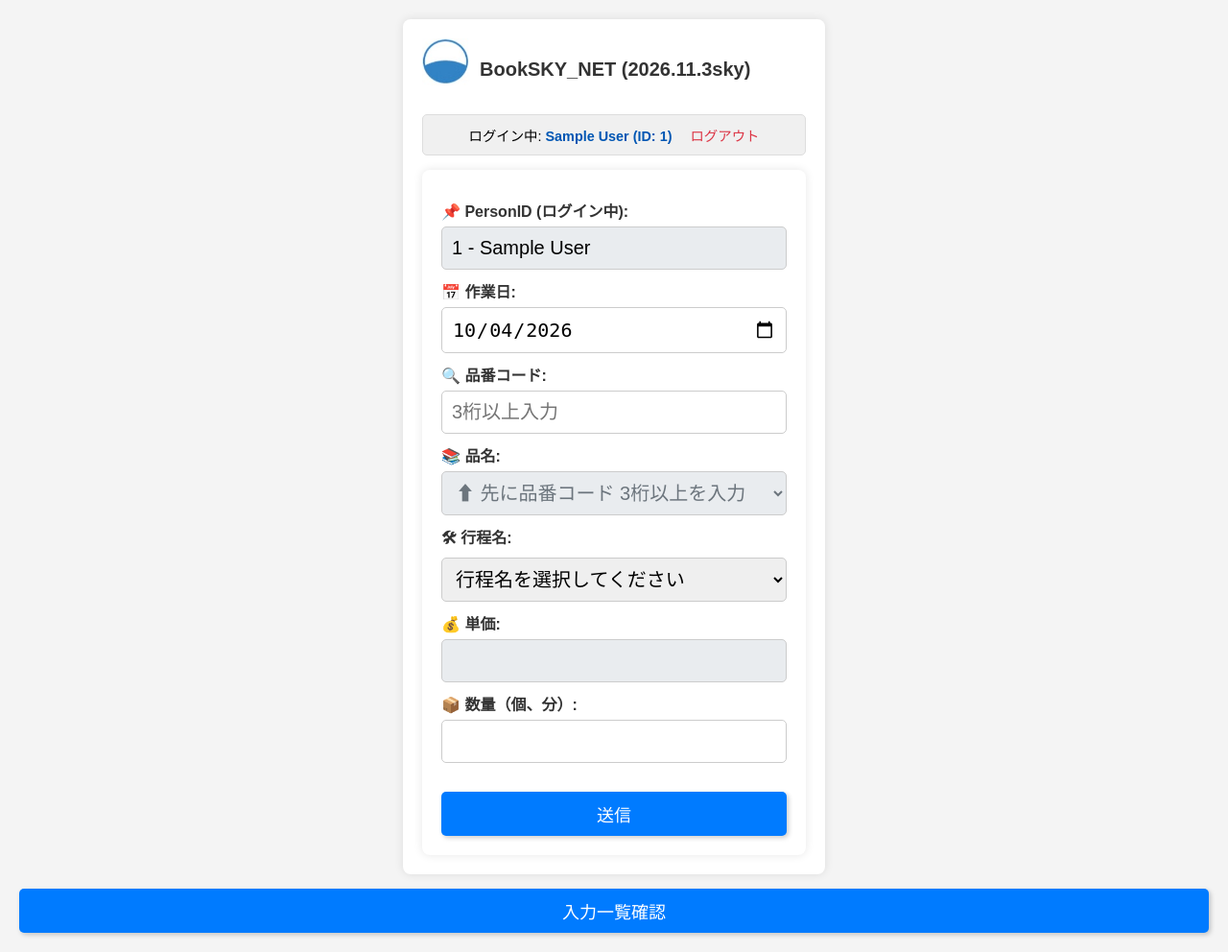
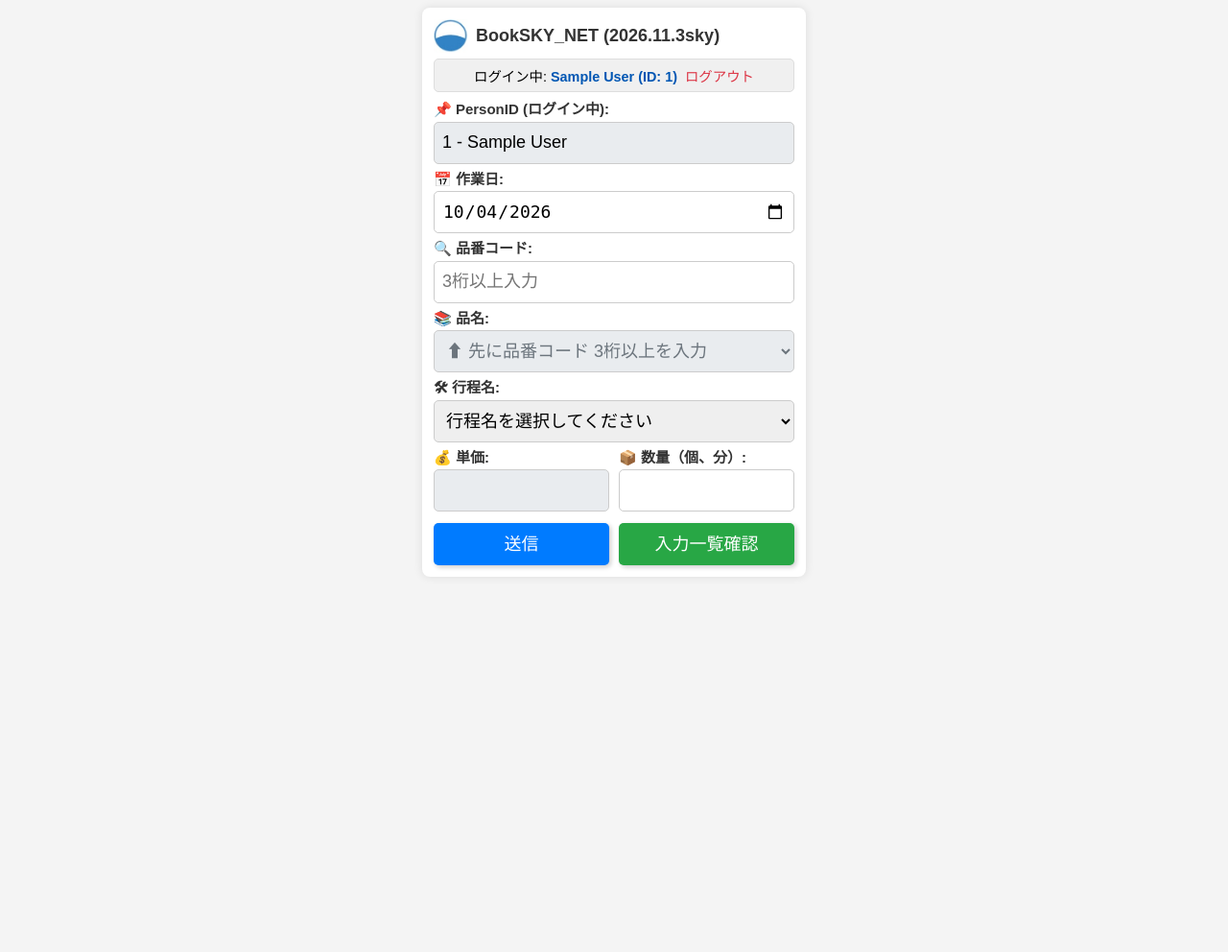
Before and after one commit to masanorimiyamoto-cloud/skyandsea, a Flask app: page / in a window 1280 px wide. Shown: the whole page at 96% size. After the commit the page ends 591 px from the top, so only its background shows below. Run offline with Flask 3, Linux system fonts and the light colour scheme; the visitor is signed in with stand-in values (Sample User, id 1).

Commit message:
feat: 入力・一覧画面の余白と操作配置を改善

```diff
--- a/templates/index.html
+++ b/templates/index.html
@@ -10,30 +10,42 @@
             font-family: Arial, sans-serif;
             background-color: #f4f4f4;
             text-align: center;
-            padding: 20px;
+            padding: 8px;
             margin: 0; /* bodyのデフォルトマージンをリセット */
         }
         .container {
             max-width: 400px;
             margin: auto;
-            padding: 20px;
+            padding: 12px;
+            box-sizing: border-box;
             background: white;
             border-radius: 8px;
             box-shadow: 0 0 10px rgba(0,0,0,0.1);
             text-align: left;
         }
+        form {
+            margin: 0;
+            padding: 0;
+            border-radius: 0;
+            box-shadow: none;
+        }
         label {
             font-weight: bold;
             display: block;
-            margin-top: 10px;
+            margin-top: 6px;
+            font-size: 15px;
+            line-height: 1.3;
         }
+        form > div:first-child label { margin-top: 0; }
         input, select, button {
             width: 100%;
-            padding: 10px;
-            margin-top: 5px;
+            min-height: 44px;
+            padding: 8px;
+            margin-top: 3px;
             border: 1px solid #ccc;
             border-radius: 5px;
-            font-size: 20px;
+            font-size: 18px;
+            line-height: 1.25;
             box-sizing: border-box;
         }
         input[readonly] { /* 読み取り専用フィールドのスタイル */
@@ -70,8 +82,23 @@
             box-shadow: none;
             opacity: 0.8;
         }
-        #submitButton {
-            margin-top: 30px;
+        .quantity-fields,
+        .form-actions {
+            display: grid;
+            grid-template-columns: repeat(2, minmax(0, 1fr));
+            gap: 10px;
+        }
+        .form-actions {
+            margin-top: 12px;
+        }
+        .form-actions button {
+            margin-top: 0;
+        }
+        #viewRecordsButton { background-color: #28a745; }
+        #viewRecordsButton:hover { background-color: #218838; }
+        button:focus-visible {
+            outline: 3px solid #0056b3;
+            outline-offset: 2px;
         }
         .message {
             padding: 10px;
@@ -83,11 +110,17 @@
         .error { background-color: #f8d7da; color: #721c24; border: 1px solid #f5c6cb; }
         .warning { background-color: #fff3cd; color: #856404; border: 1px solid #ffeeba; }
         .info { background-color: #d1ecf1; color: #0c5460; border: 1px solid #bee5eb; }
-        .header { text-align: center; margin-bottom: 20px; }
-        .logo { max-width: 100px; height: auto; margin-bottom: 10px; }
+        .header { gap: 8px; margin-bottom: 6px; }
+        .header h2 { margin: 0; font-size: 18px; line-height: 1.3; }
+        .logo { width: 36px; height: auto; margin: 0; }
         .user-info {
-            margin-bottom: 15px;
-            padding: 10px;
+            display: flex;
+            flex-wrap: wrap;
+            align-items: center;
+            justify-content: center;
+            gap: 4px 8px;
+            margin-bottom: 8px;
+            padding: 6px 8px;
             background-color: #f0f0f0;
             border: 1px solid #ddd;
             border-radius: 5px;
@@ -95,7 +128,7 @@
             font-size: 0.9em;
         }
         .user-info strong { color: #0056b3; }
-        .user-info a { margin-left: 15px; color: #dc3545; text-decoration: none; }
+        .user-info a { color: #dc3545; text-decoration: none; }
         .user-info a:hover { text-decoration: underline; }
 
         #worknameSelect {
@@ -122,7 +155,7 @@
 
         {% if session.logged_in_personid %}
         <div class="user-info">
-            ログイン中: <strong>{{ logged_in_personname }} (ID: {{ logged_in_personid }})</strong>
+            <span>ログイン中: <strong>{{ logged_in_personname }} (ID: {{ logged_in_personid }})</strong></span>
             <a href="{{ url_for('auth_bp.logout') }}">ログアウト</a>
         </div>
         {% endif %}
@@ -165,18 +198,24 @@
                 {% endfor %}
             </select>
 
-            <label for="unitprice_display">💰 単価:</label>
-            <input type="text" id="unitprice_display" name="unitprice_display_field" value="{{ unitprice or '' }}" readonly class="form-control">
+            <div class="quantity-fields">
+                <div>
+                    <label for="unitprice_display">💰 単価:</label>
+                    <input type="text" id="unitprice_display" name="unitprice_display_field" value="{{ unitprice or '' }}" readonly class="form-control">
+                </div>
+                <div>
+                    <label for="workoutput">📦 数量（個、分）:</label>
+                    <input type="text" id="workoutput" name="workoutput" value="{{ workoutput or '' }}" class="form-control" required>
+                </div>
+            </div>
 
-            <label for="workoutput">📦 数量（個、分）:</label>
-            <input type="text" id="workoutput" name="workoutput" value="{{ workoutput or '' }}" class="form-control" required>
-
-            <button type="submit" id="submitButton" class="btn btn-primary">送信</button>
+            <div class="form-actions">
+                <button type="submit" id="submitButton" class="btn btn-primary">送信</button>
+                <button type="button" id="viewRecordsButton">入力一覧確認</button>
+            </div>
         </form>
         <div id="unitprice-data" data-json='{{ unitprice_data_for_js | tojson }}' style="display:none;"></div>
     </div>
-
-    <button id="viewRecordsButton" style="margin-top:15px; font-size:18px;">入力一覧確認</button>
 
     <script>
         // Pythonから渡された単価辞書データをJavaScriptオブジェクトとして直接受け取る
```
Also changed, not shown: templates/records.html (+93 -35 lines).
